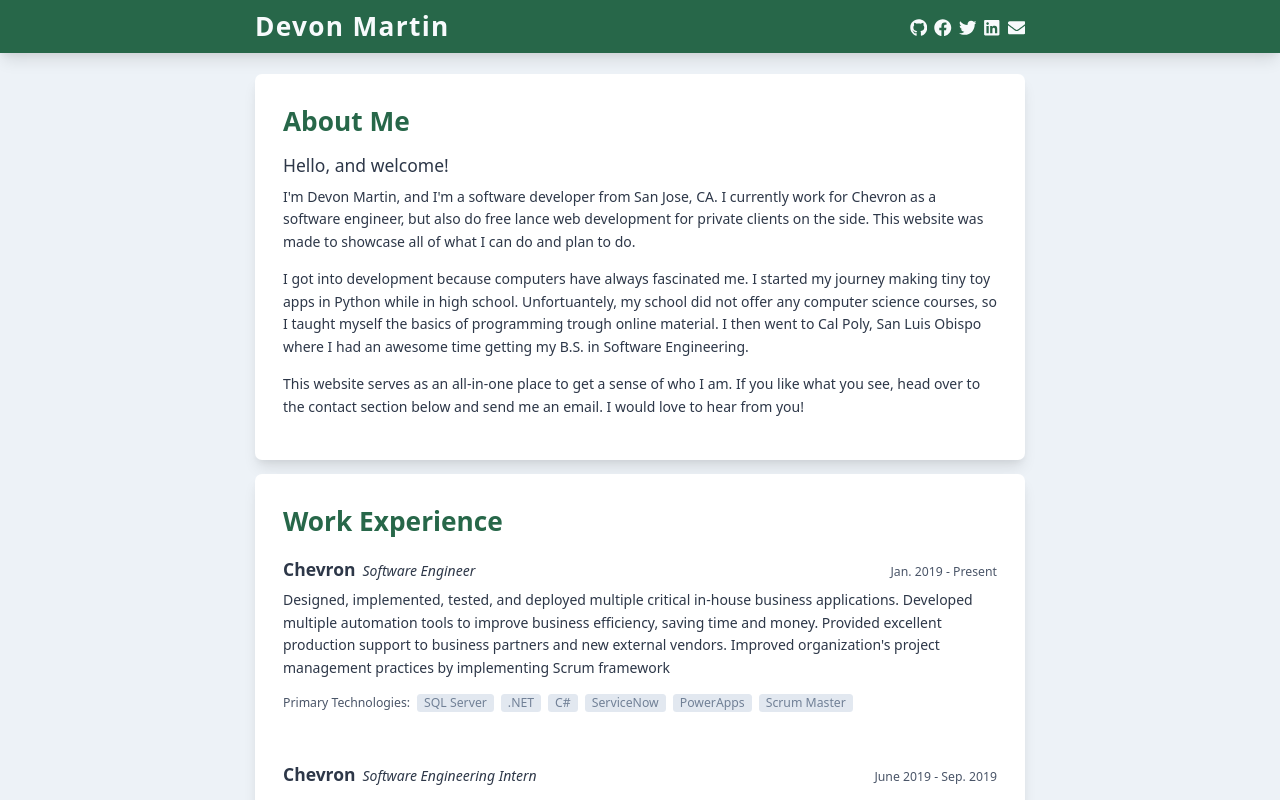
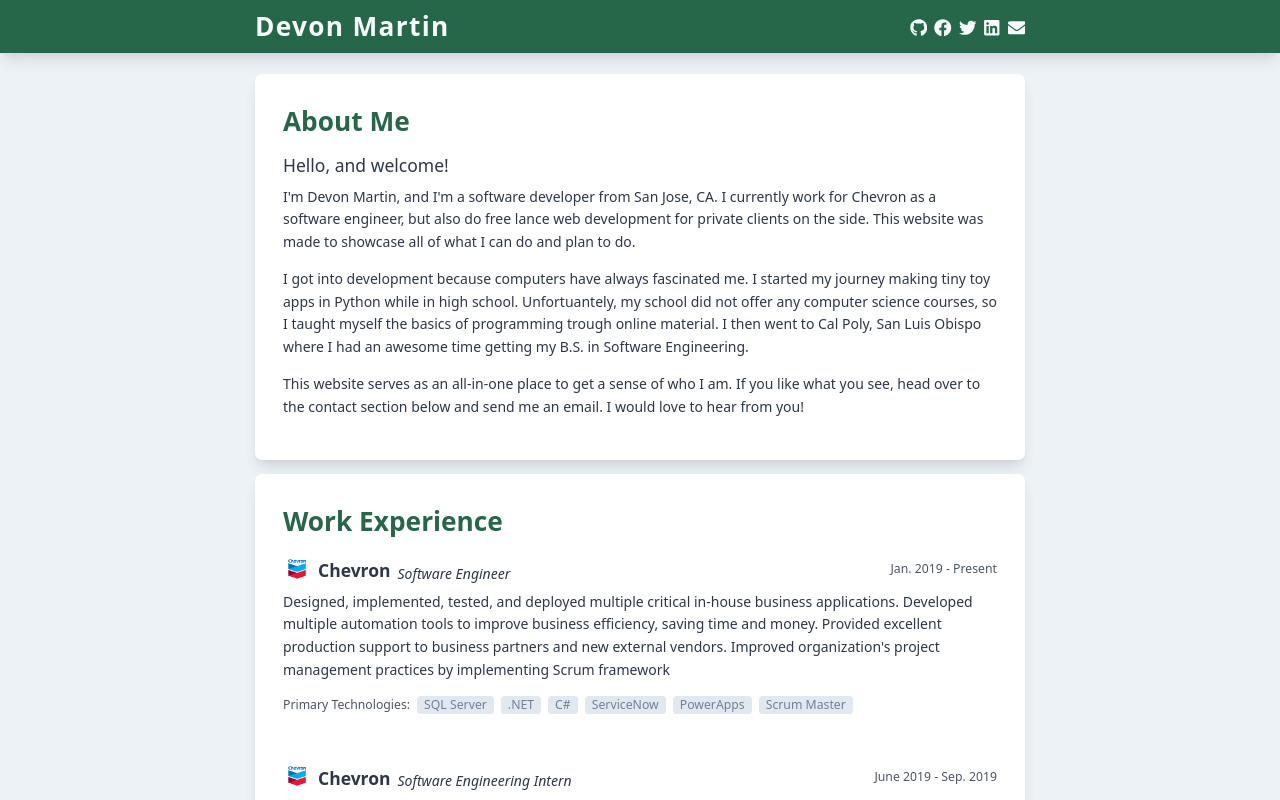
Before and after one commit to devmart10/portfolio-next, a Next.js app: page / in a window 1280 px wide. Shown: the top 800 px of the page. Built offline with nearby package versions, Linux system fonts and the light colour scheme.

Commit message:
adds images to work section

```diff
--- a/src/data/work.json
+++ b/src/data/work.json
@@ -3,6 +3,7 @@
     "name": "Chevron",
     "date": "Jan. 2019 - Present",
     "location": "San Ramon, CA",
+    "img": "/chevron.png",
     "shortDesc": "Software Engineer",
     "longDesc": "Designed, implemented, tested, and deployed multiple critical in-house business applications. Developed multiple automation tools to improve business efficiency, saving time and money. Provided excellent production support to business partners and new external vendors. Improved organization's project management practices by implementing Scrum framework",
     "tech_stack": ["SQL Server", ".NET", "C#", "ServiceNow", "PowerApps", "Scrum Master"]
@@ -11,6 +12,7 @@
     "name": "Chevron",
     "date": "June 2019 - Sep. 2019",
     "location": "San Ramon, CA",
+    "img": "/chevron.png",
     "shortDesc": "Software Engineering Intern",
     "longDesc": "Developed a service requesting app on multi-disciplinary team using low-code. Explored testing alternatives and formulated best practices regarding low-code development. Created documentation of recommended best practices to influence future company policy. Improved team's ability to manage projects and increased effectiveness of Agile practices",
     "tech_stack": ["Scrum", "Outsystems", "Automated Testing Framework", "API Management", "Technical Documentation"]
@@ -19,6 +21,7 @@
     "name": "Restoration Robotics, Inc.",
     "date": "June 2017 - Sep. 2017",
     "location": "Milpitas, CA",
+    "img": "/rr.png",
     "shortDesc": "Software Quality Assurance Intern",
     "longDesc": "Researched and compiled an extensive how-to guide for using Microsoft TestHub. Used my guide to transition entire development team into using the new testing framework. Created a tool using Python and TestHub API for automatically generating reports, saving the company time",
     "tech_stack": [".NET", "C#", "MS TestHub", "Python"]
--- a/src/sections/Work.js
+++ b/src/sections/Work.js
@@ -7,11 +7,14 @@ const Work = () => {
       <div className="mb-4 bg-white card">
         <h2 className="font-bold text-primary">Work Experience</h2>
         {data.map((job, index) => {
-          const { name, date, shortDesc, longDesc, tech_stack } = job;
+          const { name, date, shortDesc, longDesc, tech_stack, img } = job;
           return (
             <div className="mt-4" key={index}>
-              <div className="flex flex-col md:flex-row md:items-baseline ">
-                <h4 className="font-semibold">{name}</h4>
+              <div className="flex flex-col md:flex-row md:items-center ">
+                <div className="flex items-end mb-2">
+                  <img src={img} alt={name} className="w-8 h-8 mr-2 rounded-full" />
+                  <h4 className="m-0 font-semibold">{name}</h4>
+                </div>
                 <span className="italic md:ml-2">{shortDesc}</span>
                 <span className="pb-2 text-sm text-gray-700 md:ml-auto">{date}</span>
               </div>
```
Also changed, not shown: public/chevron.png (added), public/rr.png (added).
